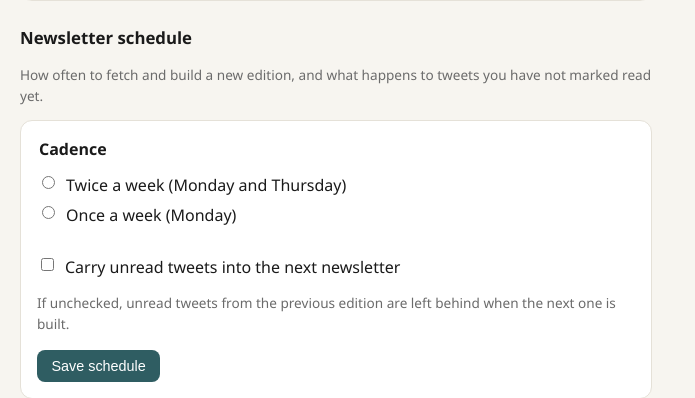
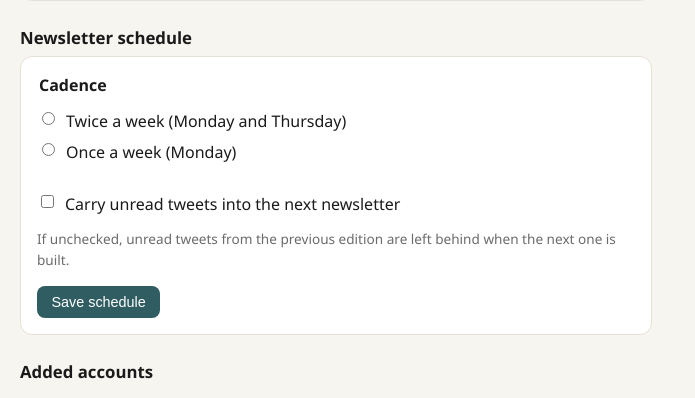
Before and after one commit to jdserenity/newsletter-tool, a Python web app: template app/templates/settings.html in a window 1280 px wide. Shown: the part 218-616 px from the top of the page, without its empty margins (0-695 px from the left). Run offline with Jinja, Linux system fonts and the light colour scheme; the template is opened without the code that fills it, so the values that code supplies are empty.

Commit message:
Drop the newsletter schedule blurb from the settings page.
Co-authored-by: Cursor <cursoragent@cursor.com>

```diff
--- a/app/templates/settings.html
+++ b/app/templates/settings.html
@@ -16,7 +16,6 @@
   </div>
 
   <h3>Newsletter schedule</h3>
-  <p class="muted">How often to fetch and build a new edition, and what happens to tweets you have not marked read yet.</p>
   <form method="post" action="/settings" class="card app-settings">
     <fieldset>
       <legend>Cadence</legend>
```
